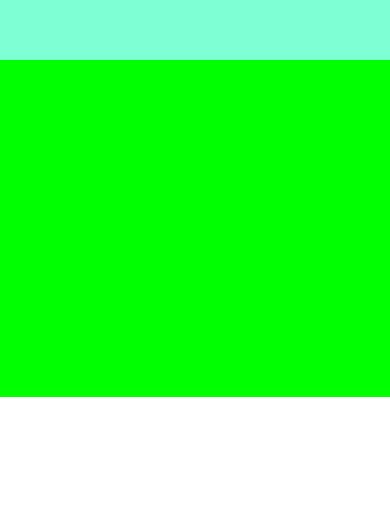
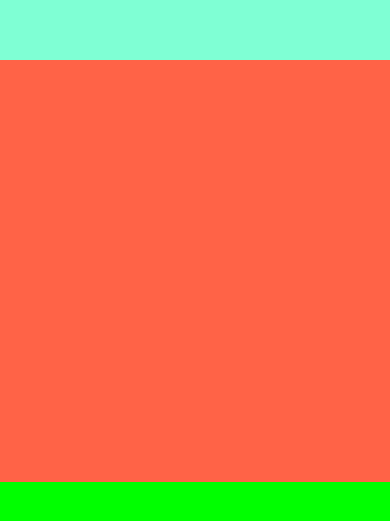
Before and after one commit to dtgardinalli/responsividade, a plain HTML site: page index.html in a window 390 px wide. Shown: the part 1375-1896 px from the top of the page. Before the commit the page ends 1772 px from the top, so only its background shows below. Drawn offline with Linux system fonts and the light colour scheme.

Commit message:
criar estrutura responsiva do site

```diff
--- a/index.html
+++ b/index.html
@@ -8,6 +8,7 @@
     <title>Document</title>
 </head>
 <body>
+    <!-- barrinha nav -->
     <nav>
         <a href="">Memes da Gretchen</a>
         <a href="">Quem é Gretchen</a>
@@ -15,9 +16,12 @@
         <a href="">Familia da Gretchen</a>
         <img src="imagens/menu.png" alt="">
     </nav>
+    <!-- colunas -->
     <header></header>
     <section></section>
     <aside></aside>
+    <div></div>
+    <!-- rodapé -->
     <footer></footer>
 </body>
 </html>
--- a/style.css
+++ b/style.css
@@ -2,10 +2,9 @@ body{
     margin:0;
     display: grid;
     grid-template-areas: "navbar navbar navbar navbar"
-                        "header header header header"
-                        "section section aside aside"
+                        "header section aside div"
                         "footer footer footer footer";
-grid-template-rows: 20vh 30vh 60vh 40vh;
+grid-template-rows: 20vh 70vh 40vh;
 }
 
 nav{
@@ -37,11 +36,10 @@ nav img{
 @media(max-width:768px){
     body{
         grid-template-areas: "navbar navbar navbar navbar"
-                            "header header header header"
-                            "section section section section"
-                            "aside aside aside aside"
+                            "header header section section"
+                            "aside aside div div"
                             "footer footer footer footer";
-    grid-template-rows: 20vh 30vh 60vh 60vh 40vh
+    grid-template-rows: 20vh 70vh 70vh 40vh
     }
     nav a{
         display: none;
@@ -52,7 +50,16 @@ nav img{
 }
 }
 
-@media(max-width:425px){
+@media(max-width:475px){
+    body{
+        grid-template-areas: "navbar navbar navbar navbar"
+                            "header header header header"
+                            "section section section section"
+                            "aside aside aside aside"
+                            "div div div div"
+                            "footer footer footer footer";
+grid-template-rows: 20vh 50vh 50vh 50vh 50vh 40vh;
+    }
     nav{
         background-color: red;
     }
@@ -72,6 +79,10 @@ aside{
     grid-area:aside;
 background-color: aquamarine;
 }
+div{
+    grid-area: div;
+    background-color: tomato;
+}
 footer{
     grid-area: footer;
 background-color: lime;
```
